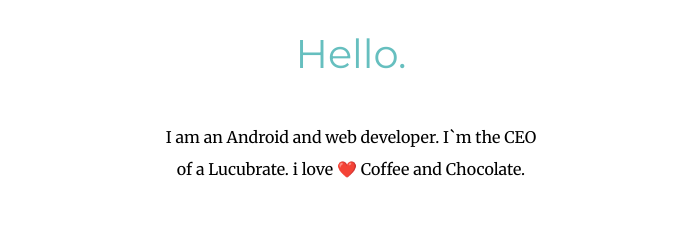
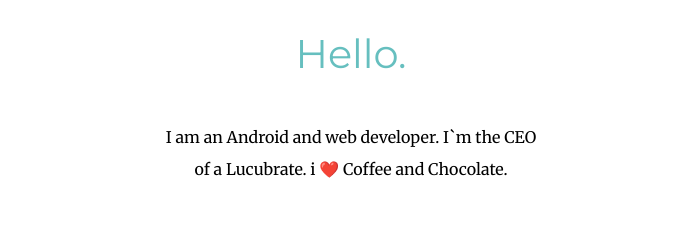
Before and after one commit to najam489/NajamCv, a plain HTML site: page index.html in a window 1280 px wide. Shown: the part 1140-1375 px from the top of the page, without its empty margins (289-988 px from the left). Drawn offline with Linux system fonts and the light colour scheme.

Commit message:
Correct the intro section

```diff
--- a/index.html
+++ b/index.html
@@ -20,7 +20,7 @@
     <div class="profile">
       <img class="NajamImg"src="Najam.jpg" alt="">
       <h2>Hello.</h2>
-      <p class="intro">I am an Android and web developer. I`m the CEO of a Lucubrate. i love ❤️ Coffee and Chocolate.</p>
+      <p class="intro">I am an Android and web developer. I`m the CEO of a Lucubrate. i  ❤️ Coffee and Chocolate.</p>
     </div>
     <hr>
     <div class="skills">
```
